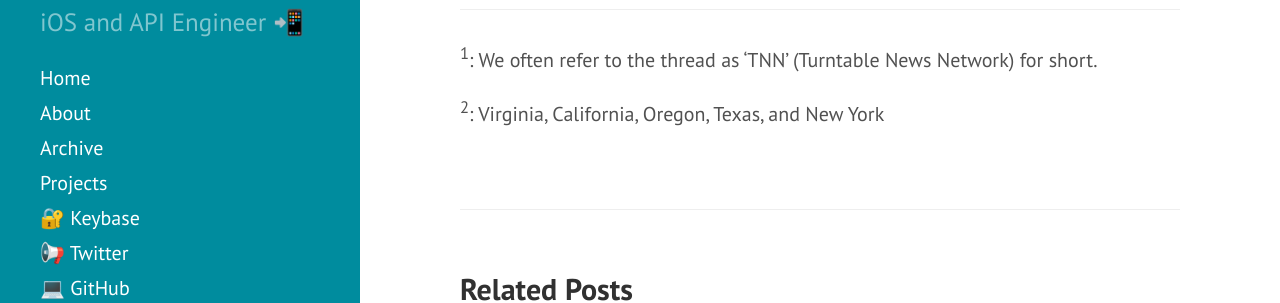
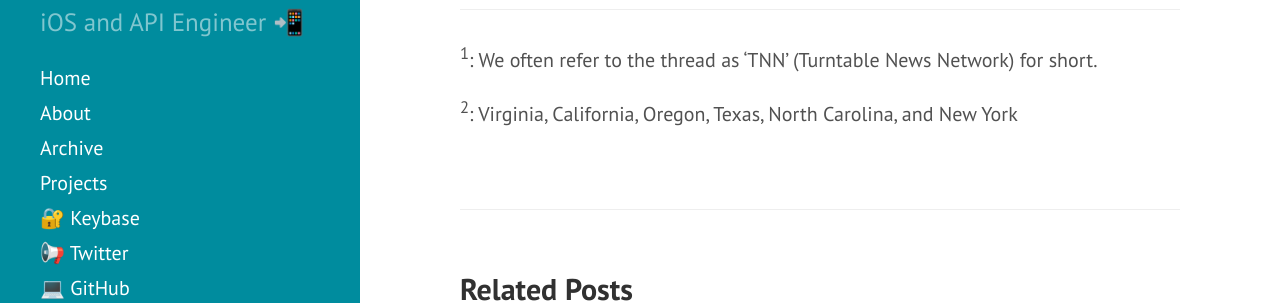
Before and after one commit to rvsrvs/jasdev.github.io, a Jekyll site: the page built from _posts/2015-09-19-always-on-conversations.md, in a window 1280 px wide and 900 px high, scrolled down 3487 px. Shown: the part 329-632 px from the top of the window. Built offline with Jekyll 4.4.1, drawn with Linux system fonts in a browser that asks for light colours; Markdown is read by kramdown in place of the engine named in the settings.

Commit message:
Adding missing state

```diff
--- a/_posts/2015-09-19-always-on-conversations.md
+++ b/_posts/2015-09-19-always-on-conversations.md
@@ -34,4 +34,4 @@ Always-on conversations make life better and I am beyond grateful for the close
 
 <sup>1</sup>: We often refer to the thread as 'TNN' (Turntable News Network) for short.
 
-<sup>2</sup>: Virginia, California, Oregon, Texas, and New York
+<sup>2</sup>: Virginia, California, Oregon, Texas, North Carolina, and New York
```
